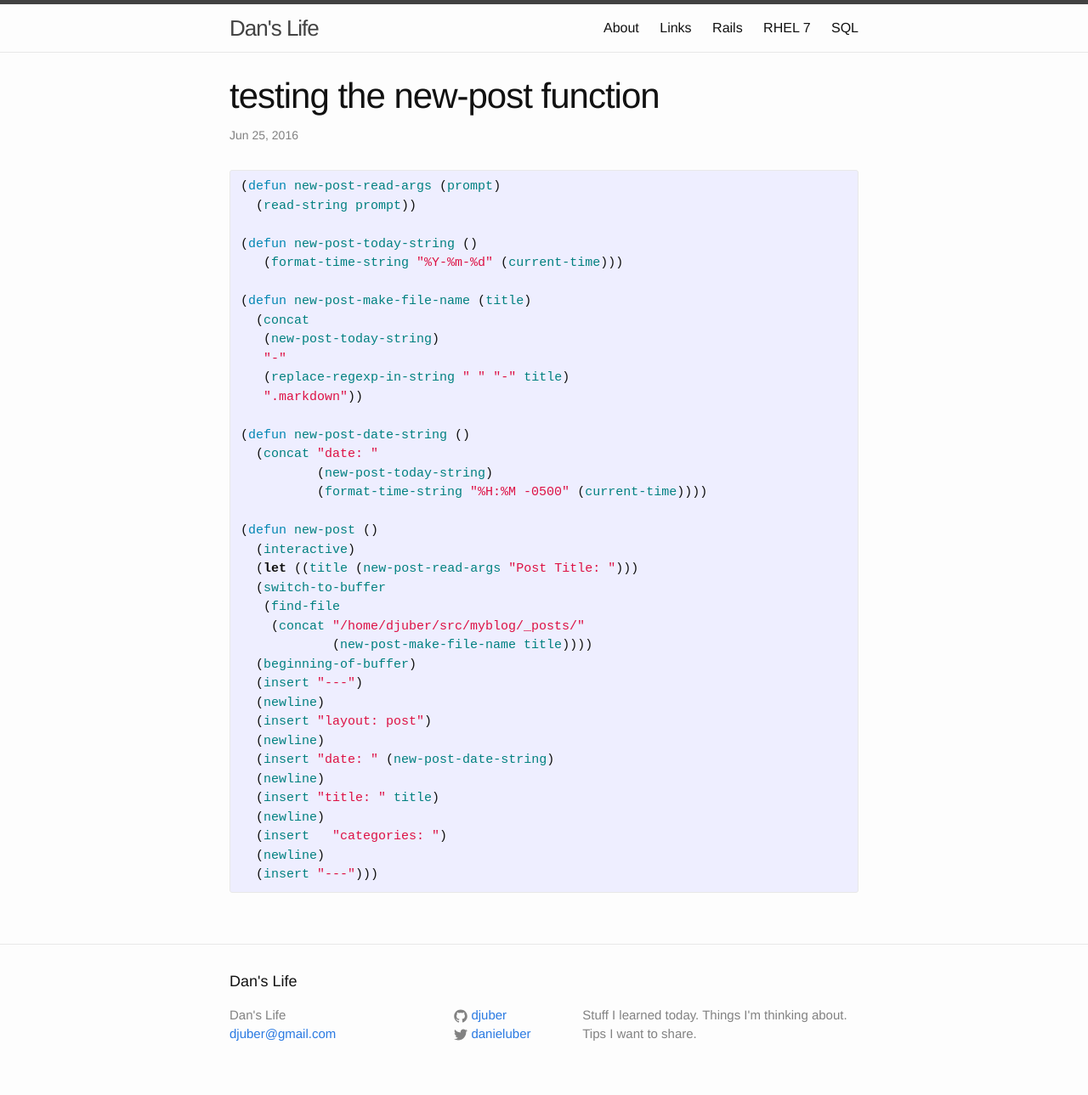
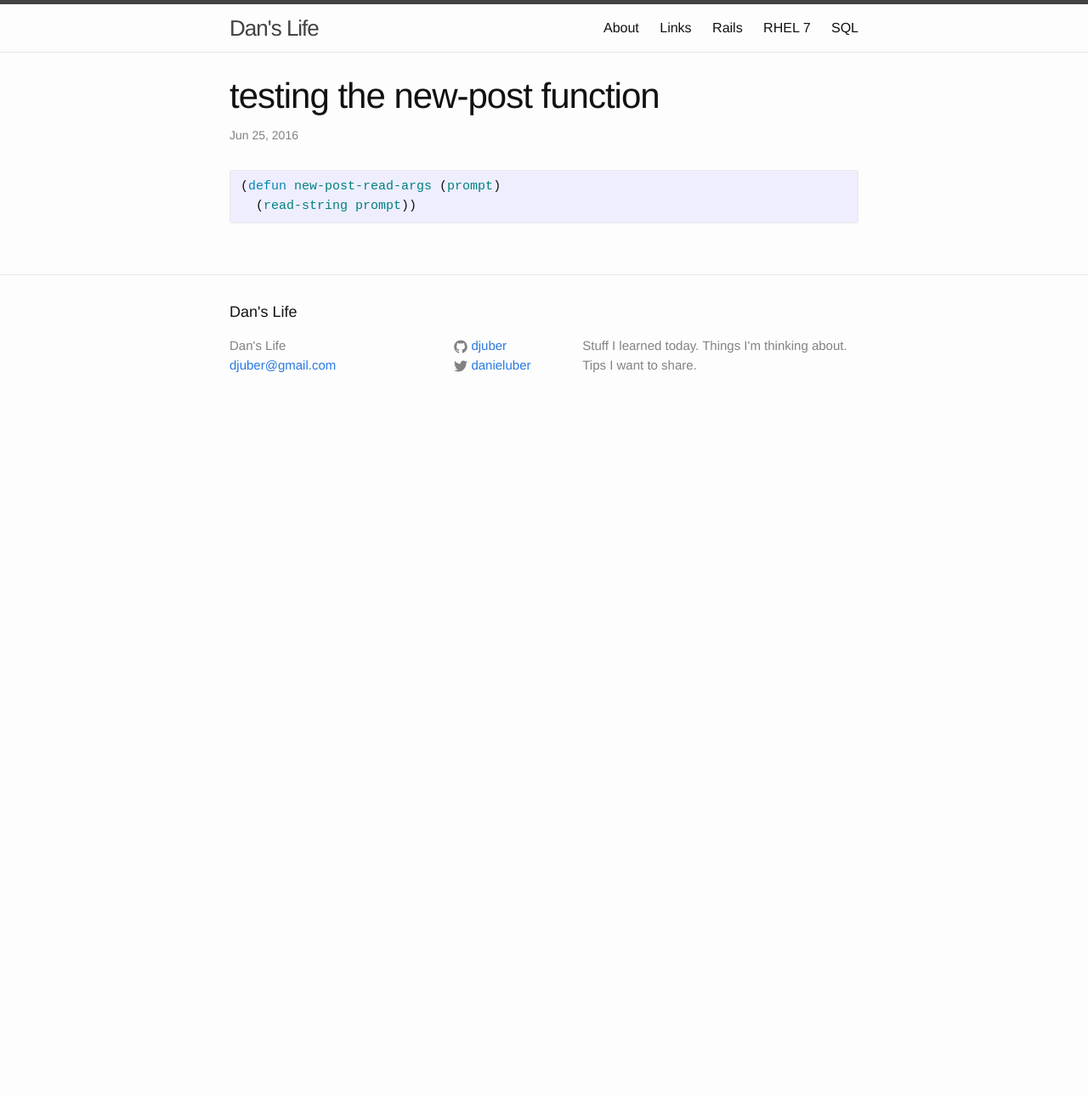
Before and after one commit to djuber/myblog, a Jekyll site: the page built from _posts/2016-06-25-testing-the-new-post-function.markdown, in a window 1280 px wide. Shown: the whole page at 85% size. Built offline with Jekyll 4.4.1, drawn with Linux system fonts in a browser that asks for light colours; after the commit the page ends 900 px from its top, so only the background shows below that.

Commit message:
automated 2016-06-25-14:18:11

```diff
--- a/_posts/2016-06-25-testing-the-new-post-function.markdown
+++ b/_posts/2016-06-25-testing-the-new-post-function.markdown
@@ -9,39 +9,4 @@ categories: emacs
 {% highlight lisp %}
 (defun new-post-read-args (prompt)
   (read-string prompt))
-
-(defun new-post-today-string ()
-   (format-time-string "%Y-%m-%d" (current-time)))
-
-(defun new-post-make-file-name (title)
-  (concat
-   (new-post-today-string)
-   "-"
-   (replace-regexp-in-string " " "-" title)
-   ".markdown"))
-
-(defun new-post-date-string ()
-  (concat "date: "
-	  (new-post-today-string)
-	  (format-time-string "%H:%M -0500" (current-time))))
-
-(defun new-post ()
-  (interactive)
-  (let ((title (new-post-read-args "Post Title: ")))
-  (switch-to-buffer
-   (find-file
-    (concat "/home/djuber/src/myblog/_posts/"
-	    (new-post-make-file-name title))))
-  (beginning-of-buffer)
-  (insert "---")
-  (newline)
-  (insert "layout: post")
-  (newline)
-  (insert "date: " (new-post-date-string)
-  (newline)
-  (insert "title: " title)
-  (newline)
-  (insert   "categories: ")
-  (newline)
-  (insert "---")))
 {% endhighlight %}
```
